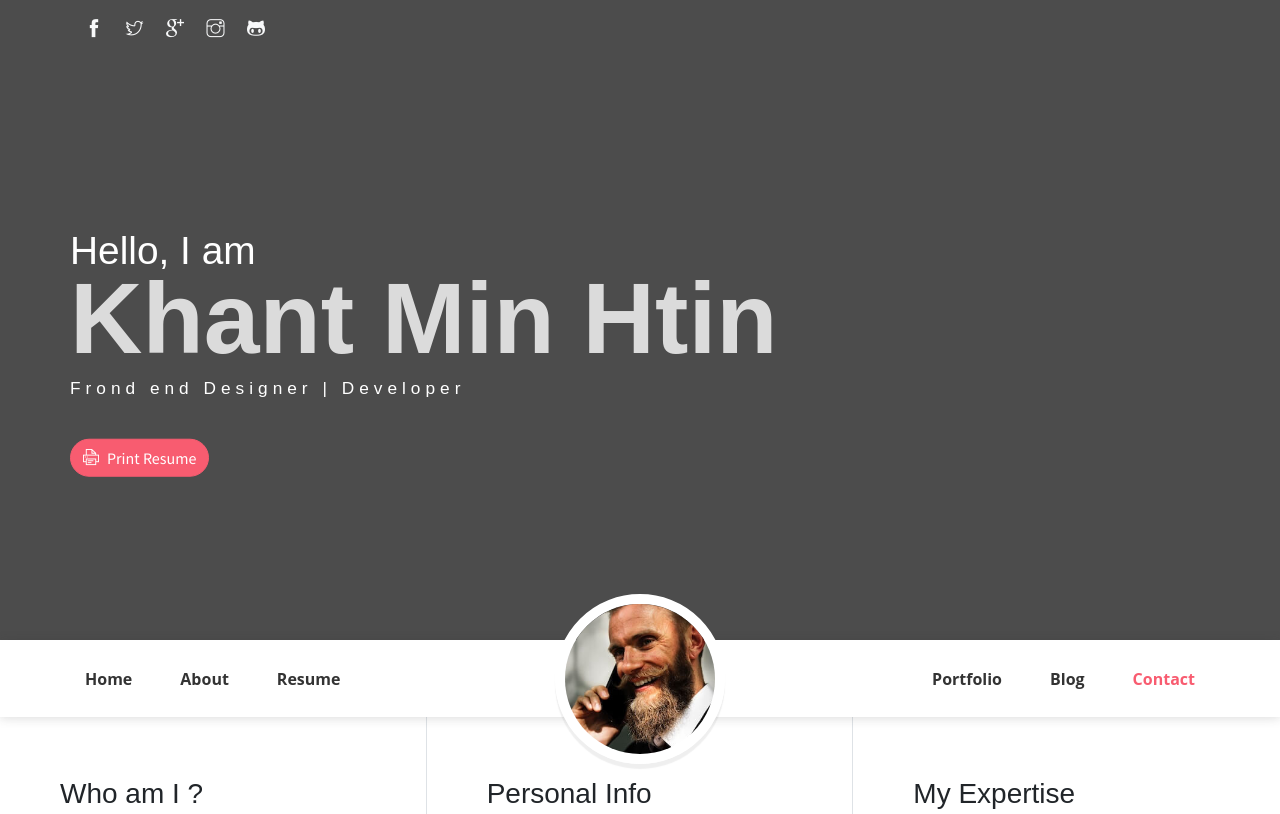
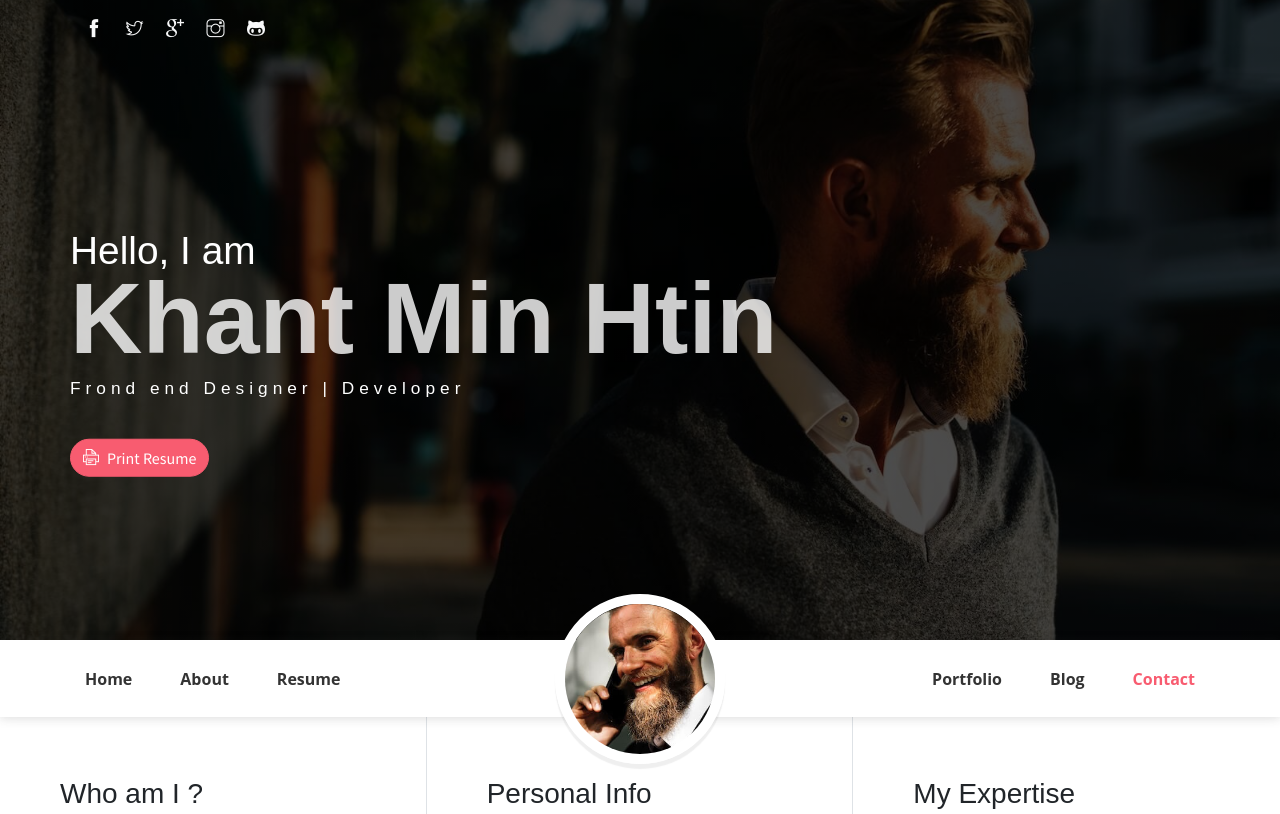
Before and after one commit to khantminhtinleo/test_portfolio, a plain HTML site: page index.html in a window 1280 px wide. Shown: the top 814 px of the page. Drawn offline with nearby package versions, Linux system fonts and the light colour scheme; some packages are replaced by stand-ins of ours; files that its build step writes are made by us from their sources; files whose address does not match are found by name.

Commit message:
change file

```diff
--- a/index.html
+++ b/index.html
@@ -9,7 +9,7 @@
     <!-- font icons -->
     <link rel="stylesheet" href="assets/vendors/themify-icons/css/themify-icons.css">
     <!-- Bootstrap + JohnDoe main styles -->
-	<link rel="stylesheet" href="assets/css/johndoe.css">
+	<link rel="stylesheet" href="johndoe.css">
 </head>
 <body data-spy="scroll" data-target=".navbar" data-offset="40" id="home">
     <a href="components.html" class="btn btn-primary btn-component" data-spy="affix" data-offset-top="600"><i class="ti-shift-left-alt"></i> Components</a>
```
